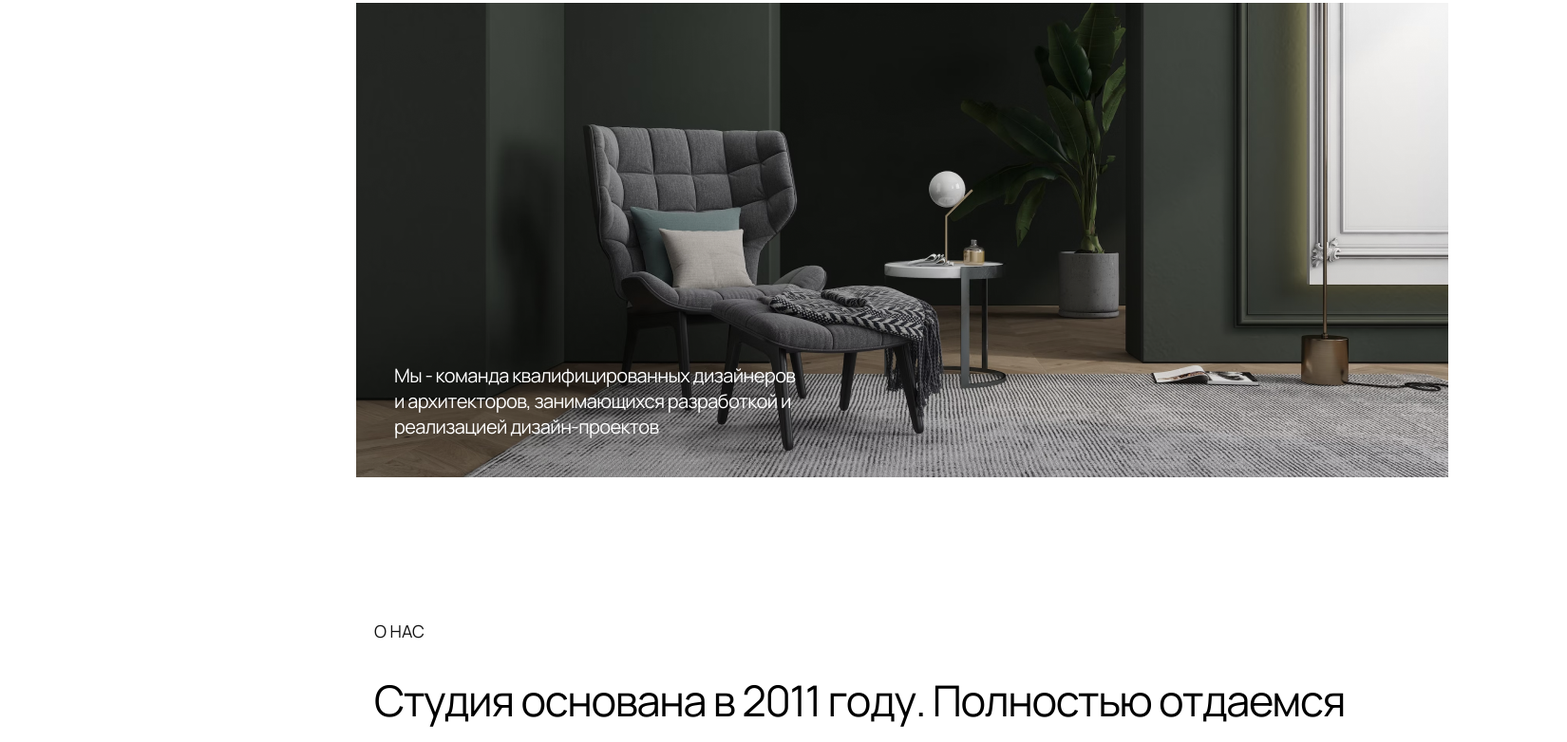
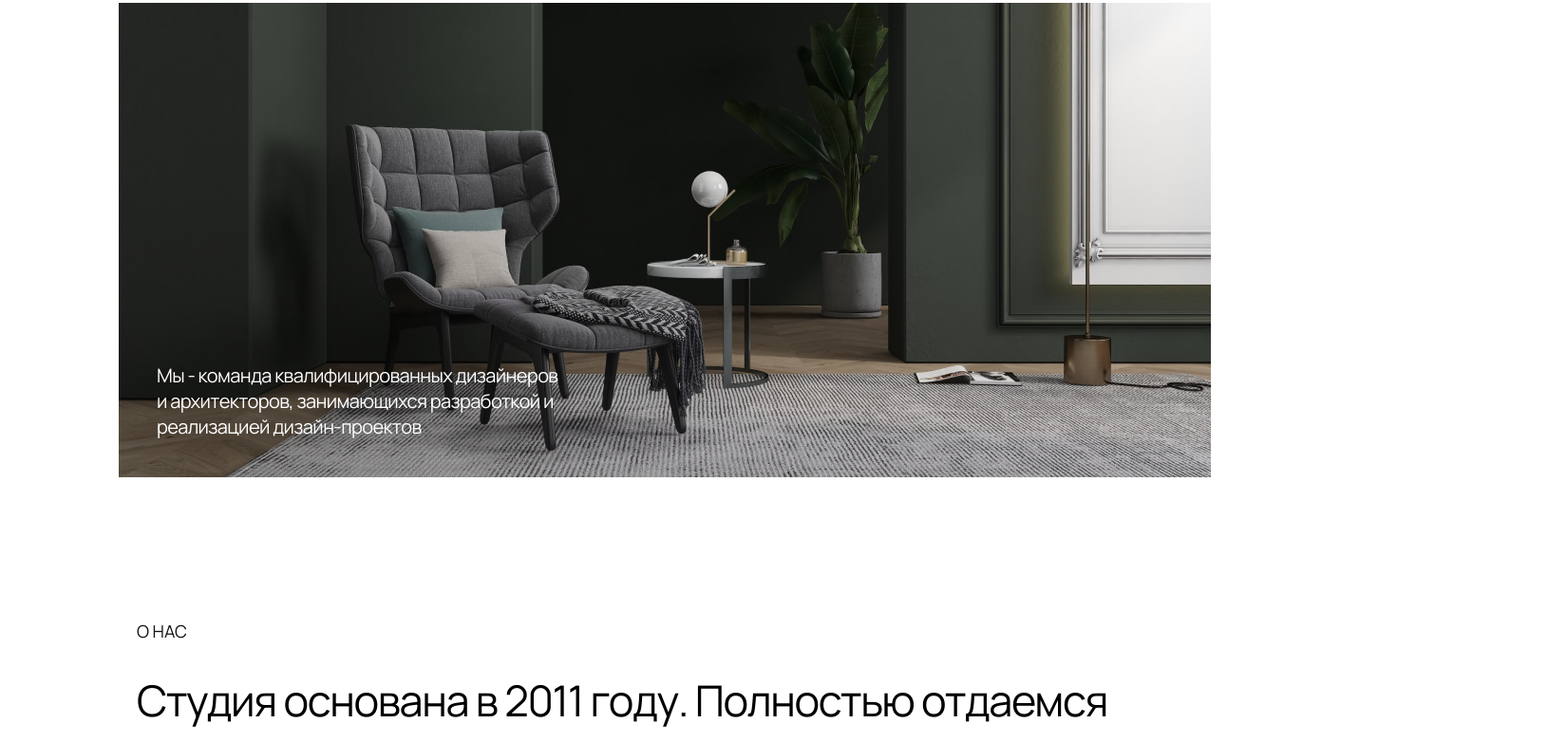
Before and after one commit to Sergey-Egorov-web/module-1-Metrika, a plain HTML site: page index.html in a window 1280 px wide. Shown: the part 360-1142 px from the top of the page at 95% size, 1650 px wide, since content can reach past the window. Drawn offline with Linux system fonts and the light colour scheme.

Commit message:
add width to body

```diff
--- a/styles/styles.css
+++ b/styles/styles.css
@@ -1,6 +1,7 @@
 body {
   font-family: "Manrope", sans-serif;
-  margin-left: 250px;
+  width: 1400px;
+  margin: 0 auto;
 }
 
 .container {
```
